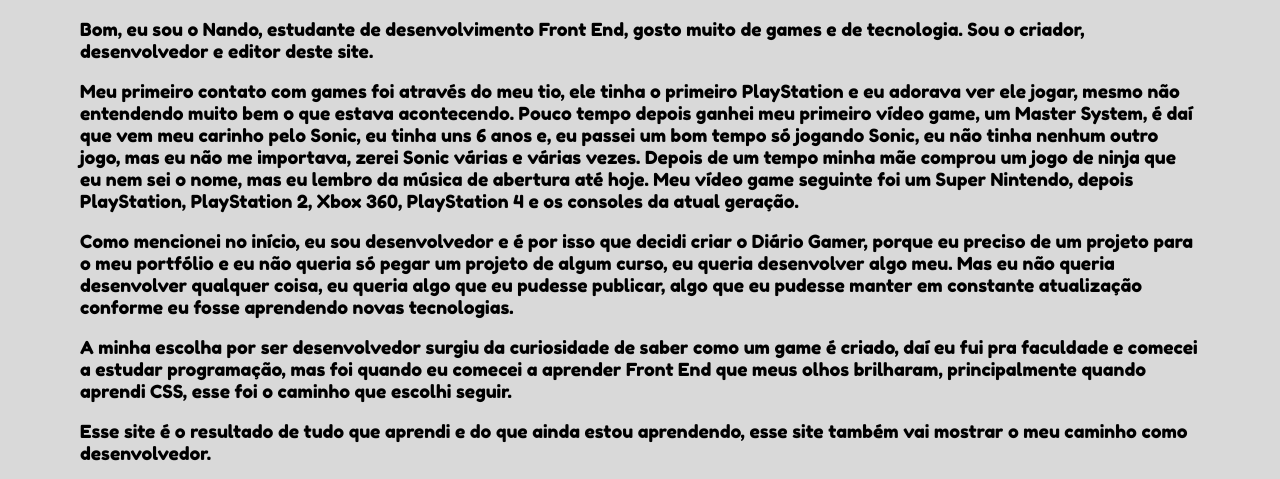
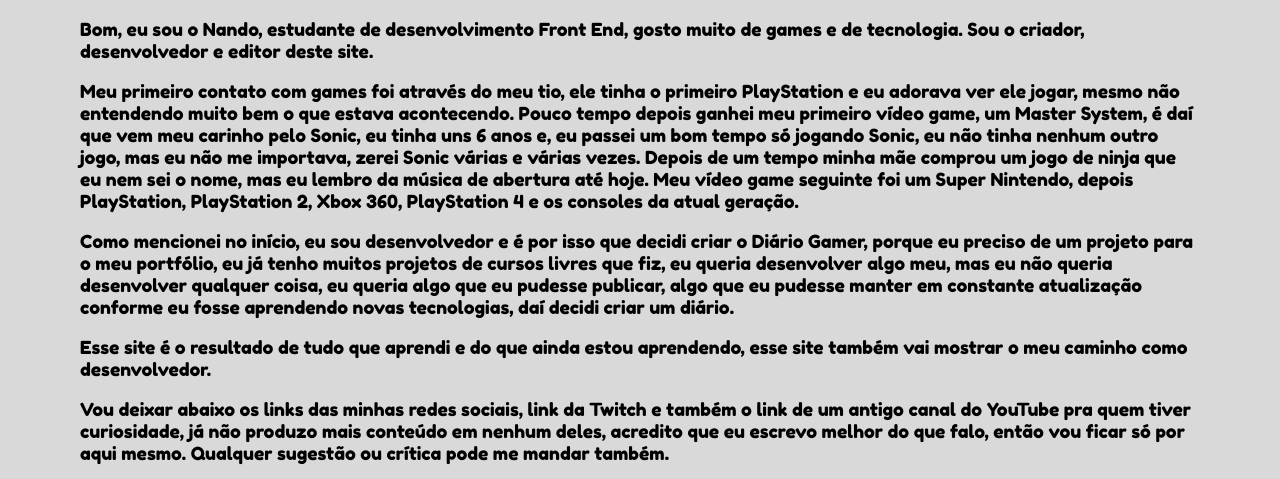
Before and after one commit to FernandoAlisson/diariogamer, a plain HTML site: page sobre.html in a window 1280 px wide. Shown: the part 82-561 px from the top of the page. Drawn offline with Linux system fonts and the light colour scheme; a web font is replaced by a local one.

Commit message:
atualizacao do sobre

```diff
--- a/sobre.html
+++ b/sobre.html
@@ -41,14 +41,9 @@
     </p>
     <p class="main__text">
       Como mencionei no início, eu sou desenvolvedor e é por isso que decidi criar o Diário Gamer, porque eu preciso de
-      um projeto para o meu portfólio e eu não queria só pegar um projeto de algum curso, eu queria desenvolver algo
-      meu. Mas eu não queria desenvolver qualquer coisa, eu queria algo que eu pudesse publicar, algo que eu pudesse
-      manter em constante atualização conforme eu fosse aprendendo novas tecnologias.
-    </p>
-    <p class="main__text">
-      A minha escolha por ser desenvolvedor surgiu da curiosidade de saber como um game é criado, daí eu fui pra
-      faculdade e comecei a estudar programação, mas foi quando eu comecei a aprender Front End que meus olhos
-      brilharam, principalmente quando aprendi CSS, esse foi o caminho que escolhi seguir.
+      um projeto para o meu portfólio, eu já tenho muitos projetos de cursos livres que fiz, eu queria desenvolver algo
+      meu, mas eu não queria desenvolver qualquer coisa, eu queria algo que eu pudesse publicar, algo que eu pudesse
+      manter em constante atualização conforme eu fosse aprendendo novas tecnologias, daí decidi criar um diário.
     </p>
     <p class="main__text">
       Esse site é o resultado de tudo que aprendi e do que ainda estou aprendendo, esse site também vai mostrar o meu
```
